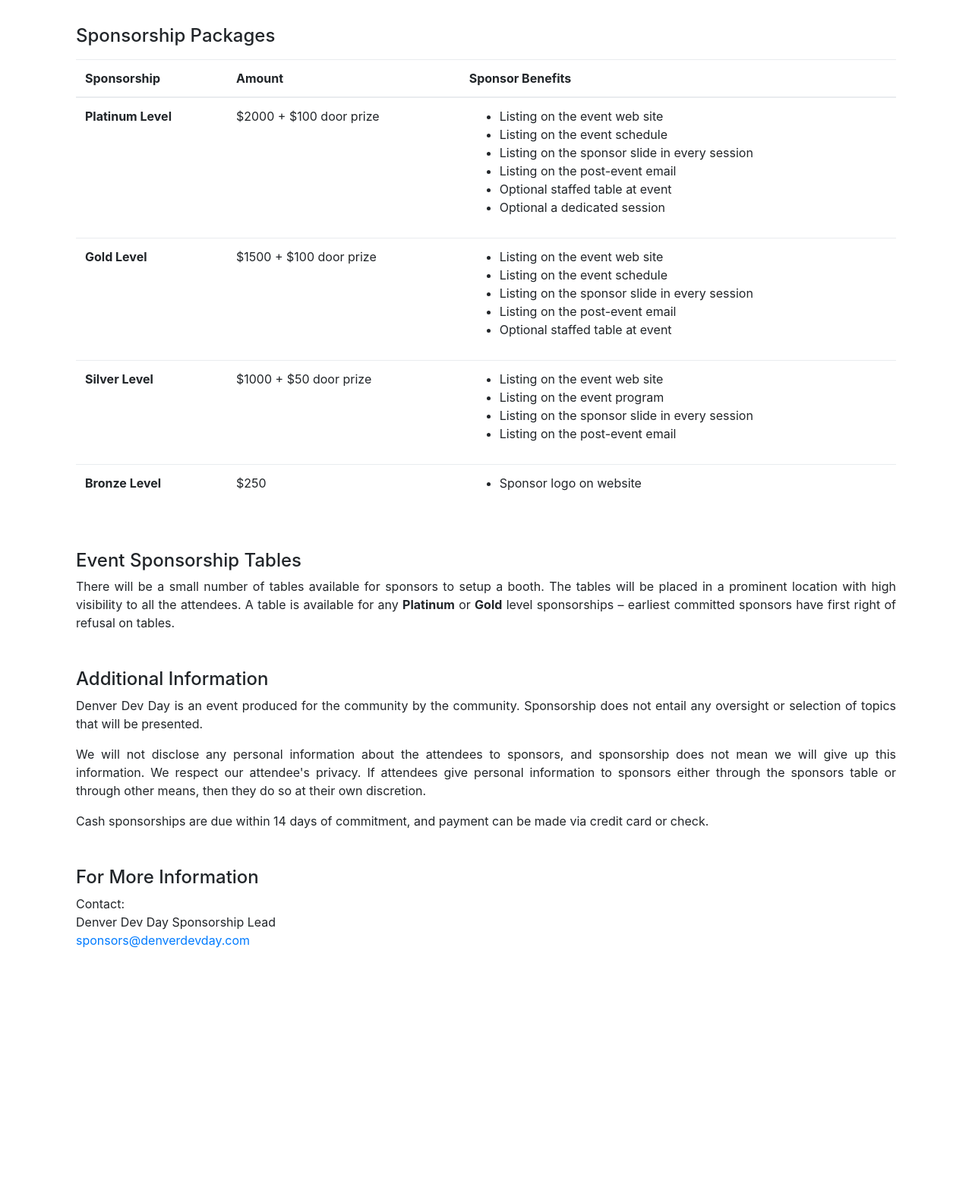
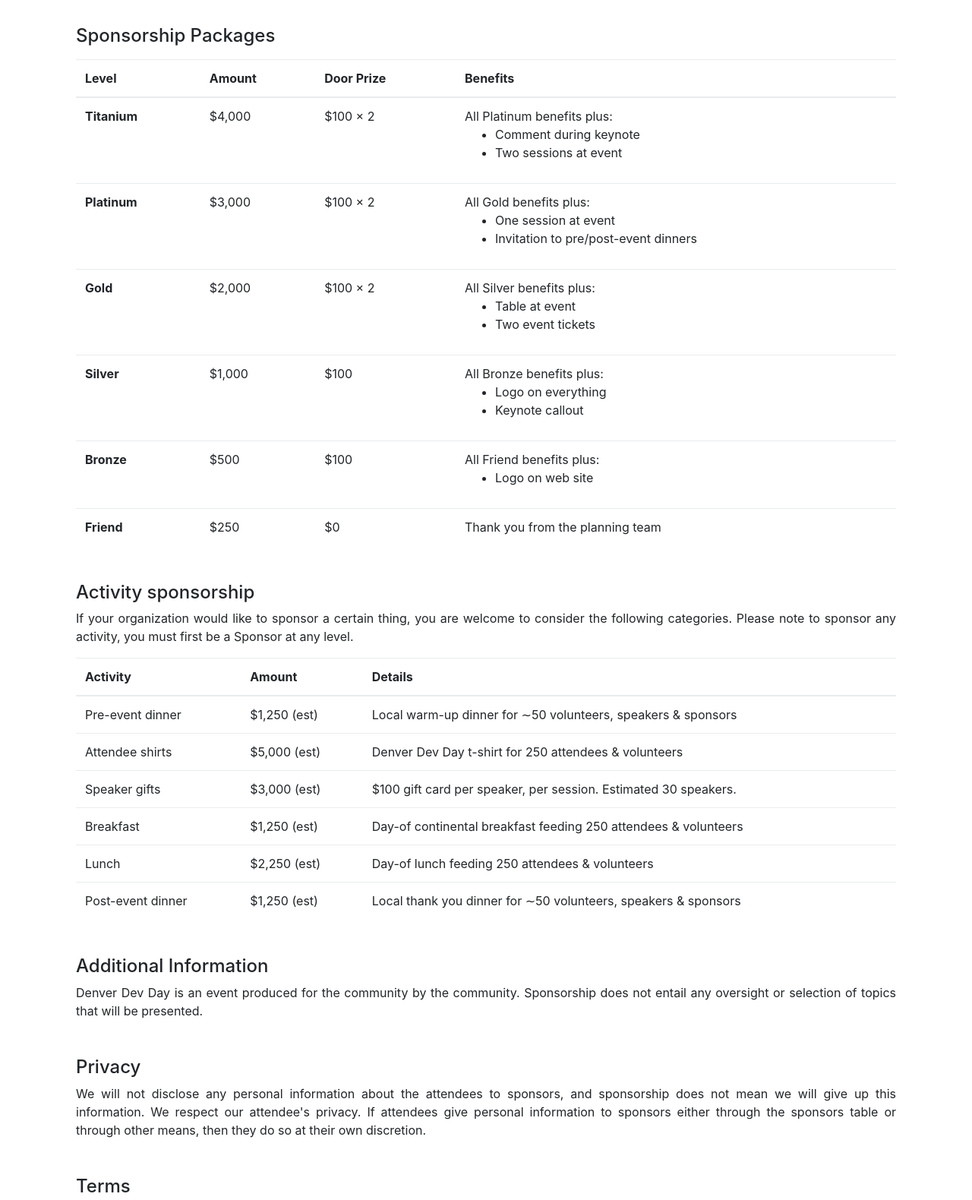
Before and after one commit to denverdevday/oct-2022, a plain HTML site: page sponsorship.html in a window 1280 px wide. Shown: the part 1980-3560 px from the top of the page at 76% size. Before the commit the page ends 3278 px from the top, so only its background shows below. Drawn offline with nearby package versions, Linux system fonts and the light colour scheme.

Commit message:
Updating sponsorship information.

```diff
--- a/sponsorship.html
+++ b/sponsorship.html
@@ -114,98 +114,183 @@
     <table class="table mt-3">
         <thead>
         <tr>
-            <th>Sponsorship</th>
+            <th>Level</th>
             <th>Amount</th>
-            <th>Sponsor Benefits</th>
+            <th>Door Prize</th>
+            <th>Benefits</th>
         </tr>
         </thead>
         <tbody>
             <tr align="top">
               <td>
-                    <strong>Platinum Level</strong>
+                    <strong>Titanium</strong>
               </td>
               <td>
-                    $2000 + $100 door prize
+                    $4,000
               </td>
               <td>
+                    $100&nbsp;&times;&nbsp;2
+              </td>
+              <td>
+                    All Platinum benefits plus:
                     <ul>
-                        <li>Listing on the event web site</li>
-                        <li>Listing on the event schedule</li>
-                        <li>Listing on the sponsor slide in every session</li>
-                        <li>Listing on the post-event email</li>
-                        <li>Optional staffed table at event</li>
-                        <li>Optional a dedicated session</li>
+                        <li>Comment during keynote</li>
+                        <li>Two sessions at event</li>
                     </ul>
               </td>
             </tr>
             <tr align="top">
+              <td>
+                    <strong>Platinum</strong>
+              </td>
+              <td>
+                    $3,000
+              </td>
+              <td>
+                    $100&nbsp;&times;&nbsp;2
+              </td>
+              <td>
+                    All Gold benefits plus:
+                    <ul>
+                        <li>One session at event</li>
+                        <li>Invitation to pre/post-event dinners</li>
+                    </ul>
+              </td>
+            </tr>
+            <tr align="top">
+              <td>
+                  <strong>Gold</strong>
+              </td>
+              <td>
+                  $2,000
+              </td>
+              <td>
+                  $100&nbsp;&times;&nbsp;2
+              </td>
+              <td>
+                  All Silver benefits plus:
+                  <ul>
+                      <li>Table at event</li>
+                      <li>Two event tickets</li>
+                  </ul>
+              </td>
+            </tr>
+            <tr align="top">
                 <td>
-                    <strong>Gold Level</strong>
+                    <strong>Silver</strong>
                 </td>
                 <td>
-                    $1500 + $100 door prize
+                    $1,000
                 </td>
                 <td>
+                    $100
+                </td>
+                <td>
+                    All Bronze benefits plus:
                     <ul>
-                        <li>Listing on the event web site</li>
-                        <li>Listing on the event schedule</li>
-                        <li>Listing on the sponsor slide in every session</li>
-                        <li>Listing on the post-event email</li>
-                        <li>Optional staffed table at event</li>
+                        <li>Logo on everything</li>
+                        <li>Keynote callout</li>
                     </ul>
                 </td>
             </tr>
             <tr align="top">
                 <td>
-                    <strong>Silver Level</strong>
+                    <strong>Bronze</strong>
                 </td>
                 <td>
-                    $1000 + $50 door prize
+                    $500
                 </td>
                 <td>
+                    $100
+                </td>
+                <td>
+                    All Friend benefits plus:
                     <ul>
-                        <li>Listing on the event web site</li>
-                        <li>Listing on the event program</li>
-                        <li>Listing on the sponsor slide in every session</li>
-                        <li>Listing on the post-event email</li>
+                        <li>Logo on web site</li>
                     </ul>
                 </td>
             </tr>
             <tr align="top">
                 <td>
-                    <strong>Bronze Level</strong>
+                    <strong>Friend</strong>
                 </td>
                 <td>
                     $250
                 </td>
                 <td>
-                    <ul>
-                        <li>Sponsor logo on website</li>
-                    </ul>
+                    $0
+                </td>
+                <td>
+                    Thank you from the planning team
                 </td>
             </tr>
         </tbody>
     </table>
 
-    <h4 class="mt-5">Event Sponsorship Tables</h4>
-    <p class="text-justify">There will be a small number of tables available for sponsors to setup a booth. The tables will be placed
-    in a prominent location with high visibility to all the attendees. A table is available for any <strong>Platinum</strong> or
-    <strong>Gold</strong> level sponsorships – earliest committed sponsors have first right of refusal on tables.</p>
+
+    <h4 class="mt-5">Activity sponsorship</h4>
+    <p class="text-justify">If your organization would like to sponsor a certain thing, you are welcome to consider the
+    following categories. Please note to sponsor any activity, you must first be a Sponsor at any level.</p>
+
+    <table class="table mt-3">
+        <thead>
+        <tr>
+            <th>Activity</th>
+            <th>Amount</th>
+            <th>Details</th>
+        </tr>
+        </thead>
+        <tbody>
+        <tr>
+          <td>Pre-event dinner</td>
+          <td>$1,250 (est)</td>
+          <td>Local warm-up dinner for &sim;50&nbsp;volunteers, speakers&nbsp;&amp; sponsors</td>
+        </tr>
+        <tr>
+          <td>Attendee shirts</td>
+          <td>$5,000 (est)</td>
+          <td>Denver Dev Day t-shirt for 250&nbsp;attendees&nbsp;&amp; volunteers</td>
+        </tr>
+        <tr>
+          <td>Speaker gifts</td>
+          <td>$3,000 (est)</td>
+          <td>$100 gift card per speaker, per session. Estimated 30&nbsp;speakers.</td>
+        </tr>
+        <tr>
+          <td>Breakfast</td>
+          <td>$1,250 (est)</td>
+          <td>Day-of continental breakfast feeding 250&nbsp;attendees&nbsp;&amp; volunteers</td>
+        </tr>
+        <tr>
+          <td>Lunch</td>
+          <td>$2,250 (est)</td>
+          <td>Day-of lunch feeding 250&nbsp;attendees&nbsp;&amp; volunteers</td>
+        </tr>
+        <tr>
+          <td>Post-event dinner</td>
+          <td>$1,250 (est)</td>
+          <td>Local thank you dinner for &sim;50&nbsp;volunteers, speakers&nbsp;&amp; sponsors</td>
+        </tr>
+        </tbody>
+    </table>
 
     <h4 class="mt-5">Additional Information</h4>
     <p class="text-justify">Denver Dev Day is an event produced for the community by the community. Sponsorship does not
     entail any oversight or selection of topics that will be presented.</p>
+
+    <h4 class="mt-5">Privacy</h4>
     <p class="text-justify">We will not disclose any personal information about the attendees to sponsors, and sponsorship does
     not mean we will give up this information. We respect our attendee's privacy. If attendees give
     personal information to sponsors either through the sponsors table or through other means, then they
     do so at their own discretion.</p>
+
+    <h4 class="mt-5">Terms</h4>
     <p class="text-justify">Cash sponsorships are due within 14 days of commitment, and payment can be made via credit card or
     check.</p>
 
-    <h4 class="mt-5">For More Information</h4>
-    <p>Contact:<br/>
-    Denver Dev Day Sponsorship Lead<br/>
-    <a href="mailto:sponsors@denverdevday.com">sponsors@denverdevday.com</a></p>
+    <h4 class="mt-5">Contact</h4>
+    <p class="text-justify"><strong>Thank you for your consideration.</strong> <a href="mailto:sponsors@denverdevday.com">sponsors@denverdevday.com</a>
+    </p>
 </div>
 
 </body>
```
